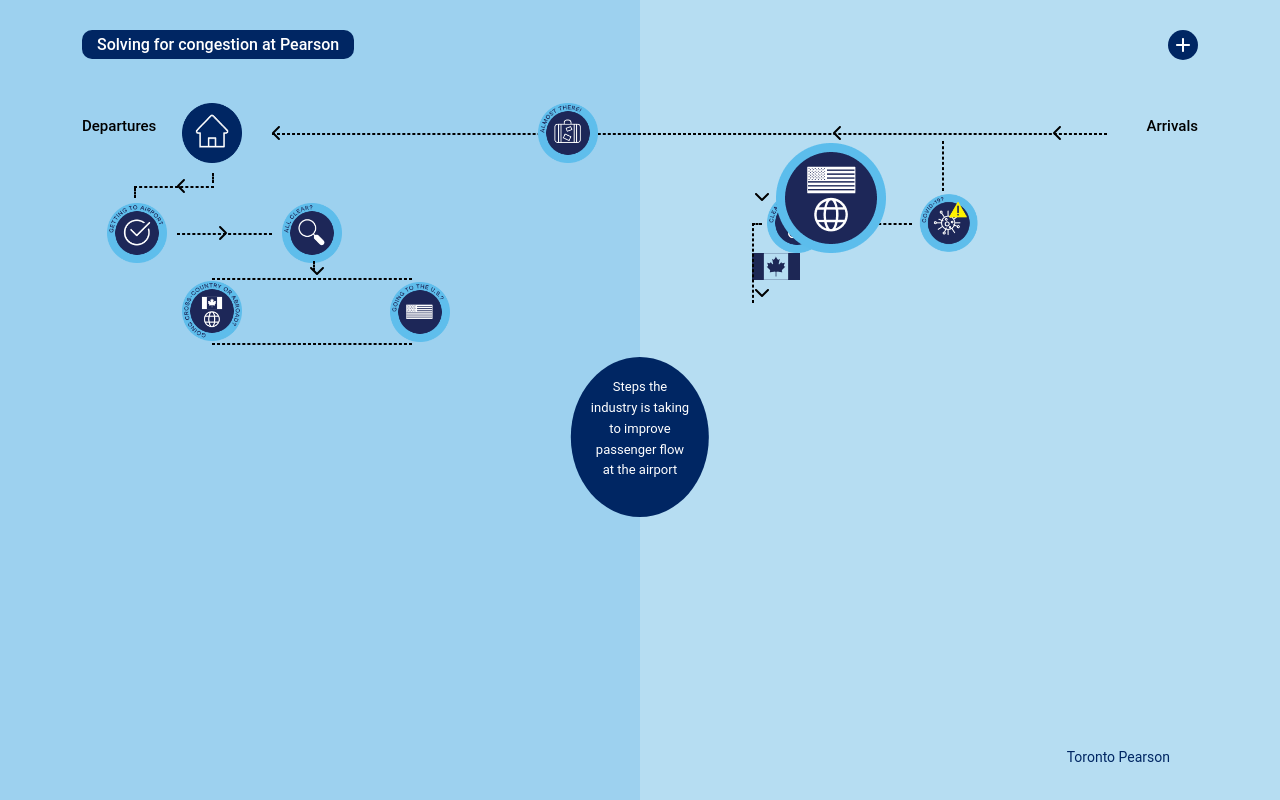
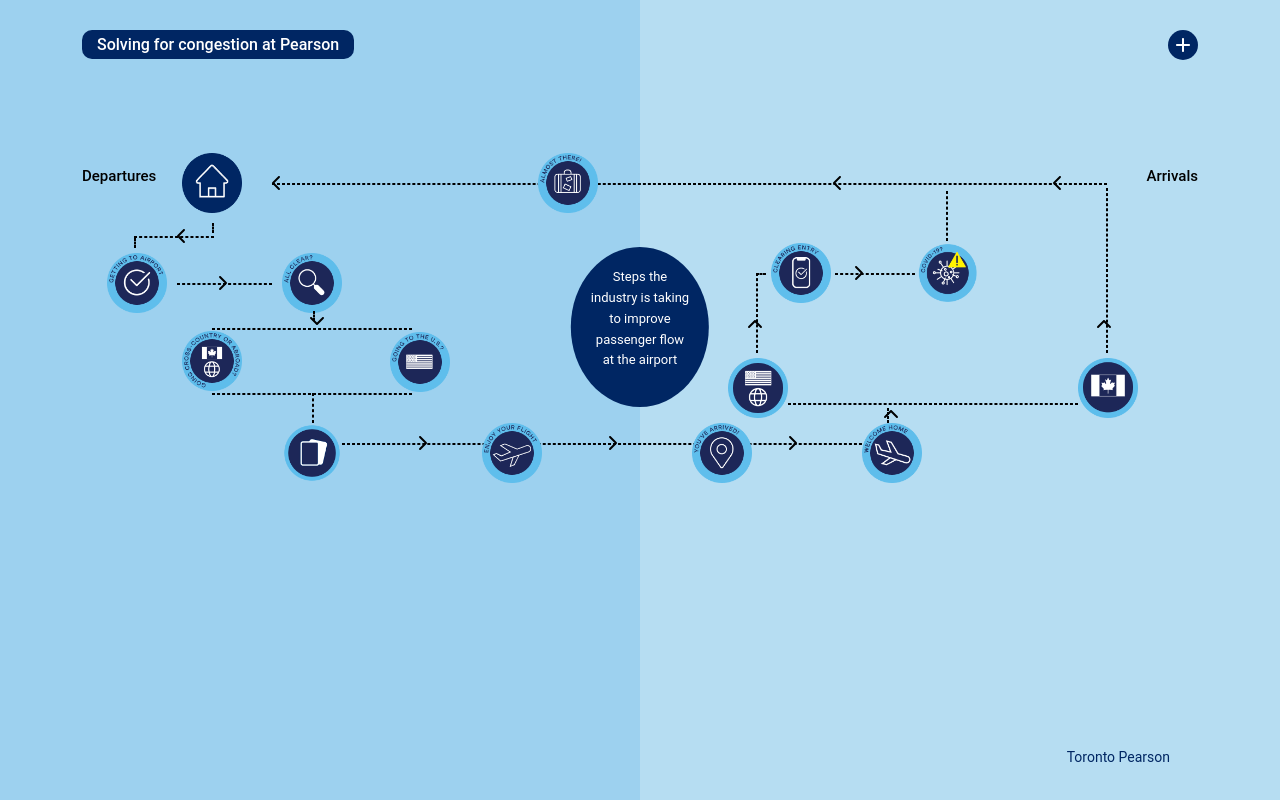
Before and after one commit to EmeraldLS/Toronto-Pearson, a plain HTML site: page index.html in a window 1280 px wide. Drawn offline with Linux system fonts and the light colour scheme.

Commit message:
full content

```diff
--- a/css/style.css
+++ b/css/style.css
@@ -15,17 +15,16 @@
 #hero{
     min-height: 100vh;
     height: 100%;
-    width: auto;
+    width: 100%;
     background-image: linear-gradient(to right, var(--light-blue) 50%, var(--lighter-blue) 50%);
-    overflow-x: auto;
+    background-size: 100% 100%;
     overflow-y: hidden;
-    white-space: nowrap;
 }
 
 .hero_content{
     position: relative;
     color: var(--white);
-
+    padding-top: 50px;
 }
 
 .header_top{
@@ -74,7 +73,7 @@
 .main_content .centered_content{
     position: absolute;
     left: 50%;
-    top: 40vh;
+    top: 20vh;
     border-radius: 100%;
     transform: translate(-50%, -50%);
     background-color: var(--dark-blue);
@@ -210,7 +209,6 @@
 
 .second_part .right_part{
     position: relative;
-    left: 60%;
 }
 
 .dash_6{
@@ -218,35 +216,35 @@
     position: absolute;
     border: 1px dashed black;
     top: 80px;
-    /* left: 100px; */
+    right: 432px;
 }
 
 .clearing_entry_icon{
     position: absolute;
     top: 50px;
     height: 60px;
-    left: 15px;
+    right: 367px;
 }
 
 .dash_7{
     width: 80px;
     top: 80px;
     position: absolute;
-    left: 80px;
+    right: 283px;
     border: 1px dashed black;
 }
 
 .arrow_right_2{
     position: absolute;
     top: 68px;
-    left: 110px;
+    right: 330px;
 }
 
 .covid_icon{
     height: 60px;
     position: absolute;
     top: 50px;
-    left: 167px;
+    right: 220px;
 }
 
 .dash_8{
@@ -254,7 +252,7 @@
     border: 1px dashed black;
     top: -2px;
     position: absolute;
-    left: 190px;
+    right: 250px;
 }
 
 .third_part .left_part{
@@ -308,7 +306,7 @@
 
 .third_part .right_part{
     position: relative;
-    left: 60%;
+
 }
 
 .dash_12{
@@ -317,5 +315,128 @@
     width: 1px;
     position: absolute;
     top: 80px;
-    left: 0;
+    right: 440px;
 }
+
+.arrow_up_1{
+    position: absolute;
+    top: 120px;
+    right: 433px;
+}
+
+.custom_png_icon{
+    height: 60px;
+    position: absolute;
+    top: 165px;
+    right: 410px;
+}
+
+.dash_13{
+    width: 290px;
+    border: 1px dashed black;
+    position: absolute;
+    top: 210px;
+    right: 120px;
+}
+
+.custom2_icon{
+    height: 60px;
+    position: absolute;
+    top: 165px;
+    right: 60px;
+}
+
+.dash_14{
+    height: 165px;
+    width: 1px;
+    border: 1px dashed black;
+    position: absolute;
+    top: -5px;
+    right: 90px;
+}
+
+.arrow_up_2{
+    position: absolute;
+    top: 120px;
+    right: 84px;
+}
+.fourth_part{
+    position: relative;
+}
+
+.dash_15{
+    height: 30px;
+    border:1px dashed black;
+    width: 1px;
+    position: absolute;
+    top: 200px;
+    left: 230px;
+}
+
+.border_control_icon2{
+    height: 60px;
+    position: absolute;
+    top: 230px;
+    left: 200px;
+}
+
+.dash_16{
+    width: 530px;
+    border: 1px dashed black;
+    position: absolute;
+    top: 250px;
+    left: 260px;
+}
+
+.arrow_right_3{
+    position: absolute;
+    top: 238px;
+    left: 330px;
+}
+
+.flight_depart_icon{
+    height: 60px;
+    position: absolute;
+    top: 230px;
+    left: 400px;
+}
+
+.arrow_right_4{
+    position: absolute;
+    top: 238px;
+    left: 520px;
+}
+
+.arrived_icon{
+    height: 60px;
+    position: absolute;
+    top: 230px;
+    left: 610px;
+}
+
+.arrow_right_5{
+    position: absolute;
+    top: 238px;
+    left: 700px;
+}
+
+.welcome_icon{
+    height: 60px;
+    position: absolute;
+    top: 230px;
+    left: 780px;
+}
+
+.dash_17{
+    height: 15px;
+    border: 1px dashed black;
+    position: absolute;
+    top: 215px;
+    left: 805px;
+}
+
+.arrow_up_3{
+    position: absolute;
+    top: 210px;
+    left: 799px;
+}
--- a/index.html
+++ b/index.html
@@ -88,16 +88,37 @@
                             <div class="right_part">
                                 <div class="dash_12"></div>
                                 <span class="arrow_up_1">
-                                    <i class="fa-solid fa-chevron-down"></i>
+                                    <i class="fa-solid fa-chevron-up"></i>
                                 </span>
                                 <img src="./asset folder/icon2/customs-1 1.png" alt="" class="custom_png_icon">
                                 <div class="dash_13"></div>
-                                <img src="./asset folder/icon2/Frame (1).png" alt="" class="frame1_icon">
+                                <img src="./asset folder/icon2/customs-2 1.png" alt="" class="custom2_icon">
                                 <div class="dash_14"></div>
                                 <span class="arrow_up_2">
-                                    <i class="fa-solid fa-chevron-down"></i>
+                                    <i class="fa-solid fa-chevron-up"></i>
                                 </span>
                             </div>
+                        </div>
+                        <div class="fourth_part">
+                            <div class="dash_15"></div>
+                            <img src="./asset folder/icon2/border-control-3 2.png" alt="" class="border_control_icon2">
+                            <div class="dash_16"></div>
+                            <span class="arrow_right_3">
+                                <i class="fa-solid fa-chevron-right"></i>
+                            </span>
+                            <img src="./asset folder/icon2/flight-departing 2.png" alt="" class="flight_depart_icon">
+                            <span class="arrow_right_4">
+                                <i class="fa-solid fa-chevron-right"></i>
+                            </span>
+                            <img src="./asset folder/icon2/arrived 2.png" alt="" class="arrived_icon">
+                            <span class="arrow_right_5">
+                                <i class="fa-solid fa-chevron-right"></i>
+                            </span>
+                            <img src="./asset folder/icon2/welcome_home.png" alt="" class="welcome_icon">
+                            <div class="dash_17"></div>
+                            <span class="arrow_up_3">
+                                <i class="fa-solid fa-chevron-up"></i>
+                            </span>
                         </div>
 
                     </div>
```
